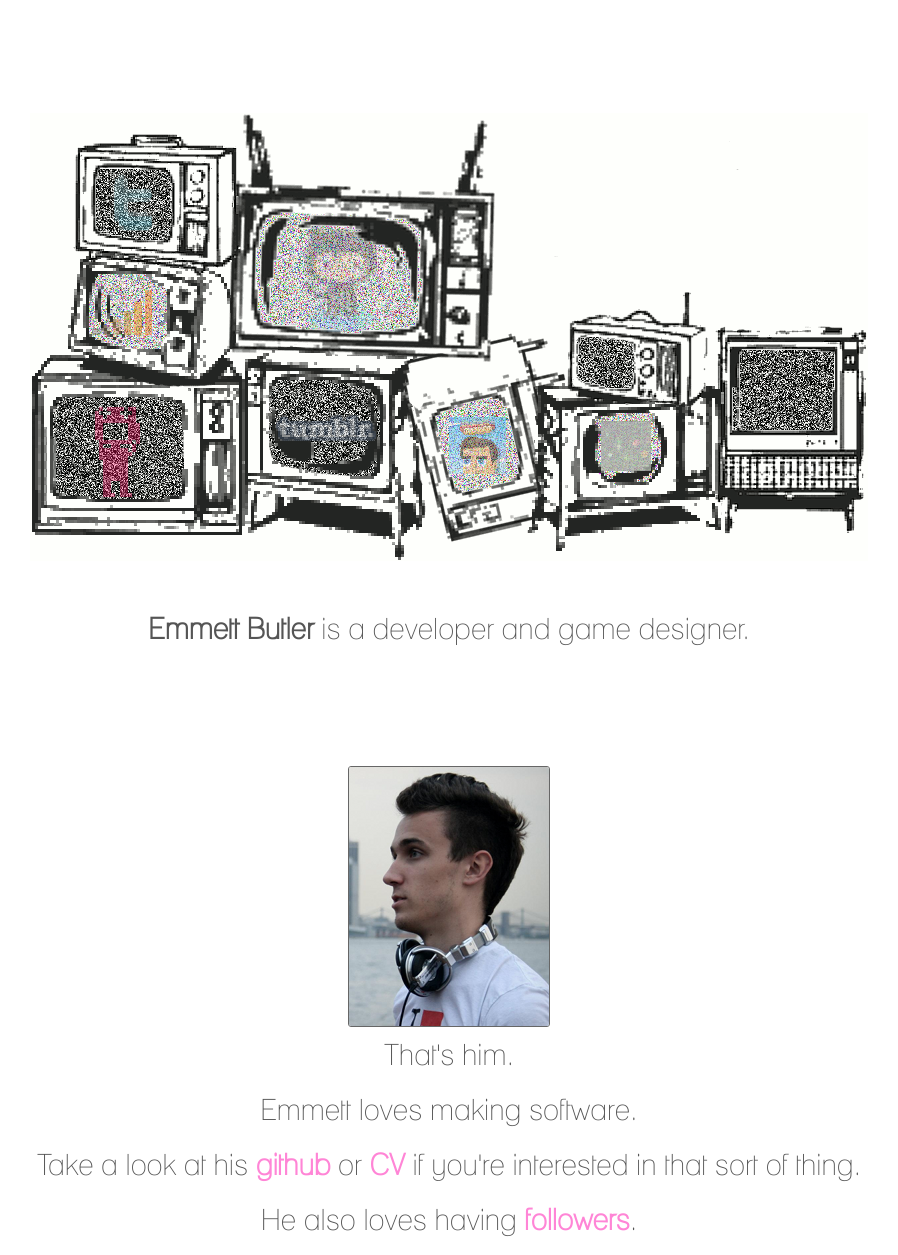
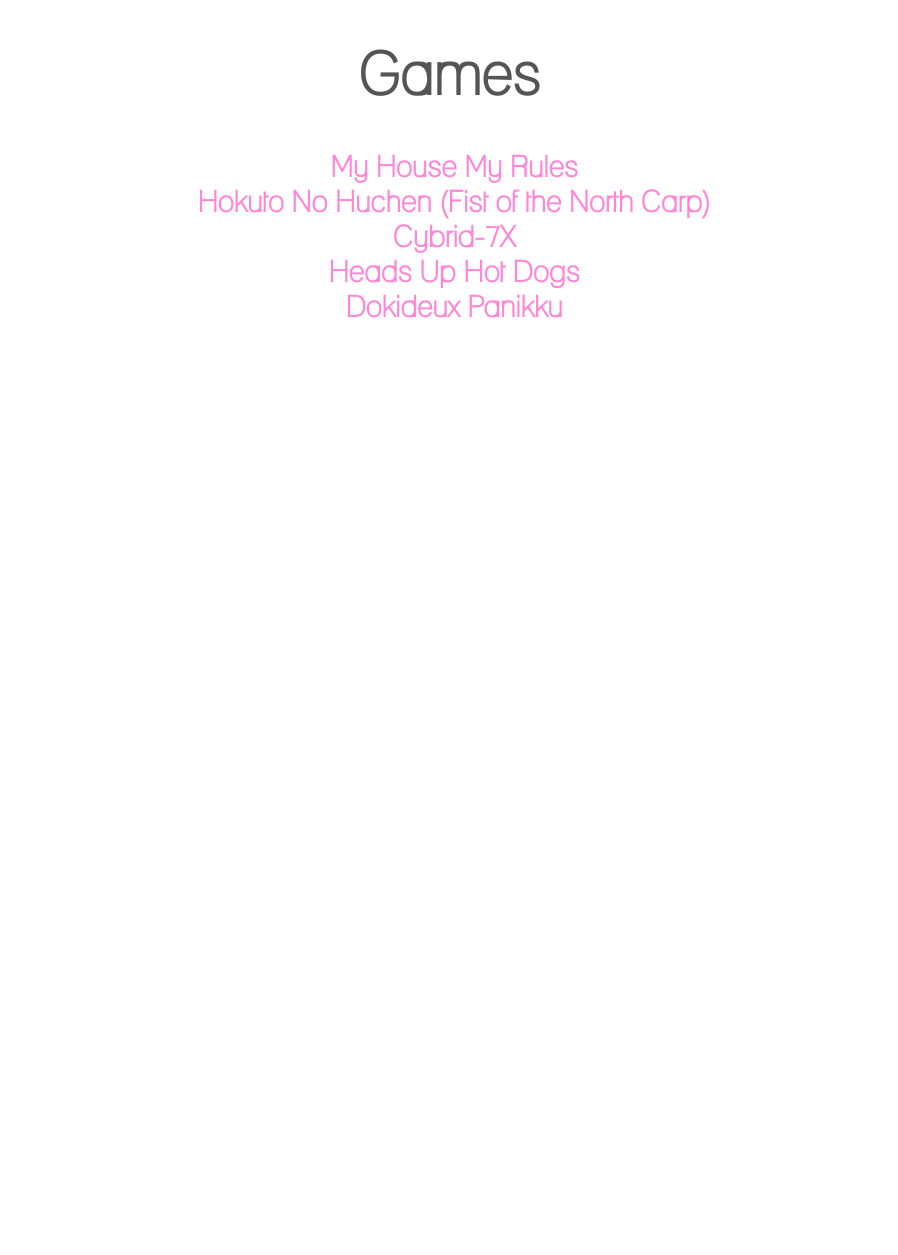
Before and after one commit to emmettbutler/emmettbutler.com, a PHP site: page /games/index.html in a window 1280 px wide. Shown: the whole page, without its empty margins (191-1089 px from the left). After the commit the page ends 318 px from the top, so only its background shows below. Run offline with PHP 8.4, Linux system fonts and the light colour scheme; some libraries are stand-ins or nearby versions.

Commit message:
add games section

```diff
--- /dev/null
+++ b/games/index.html
@@ -0,0 +1,60 @@
+<!DOCTYPE html>
+
+<html>
+<head>
+    <title>Emmett Butler: Games</title>
+    <meta name="author" content="Emmett Butler for http://emmettbutler.com"/>
+    <meta name="keywords" content="Emmett,Butler,web,programmer,music,technology,computer,science,programming"/>
+    <meta http-equiv="Content-Type" content="text/html; charset=UTF-8" />
+    <meta http-equiv="X-UA-Compatible" content="IE=7" />
+
+    <meta property="og:title" content="Emmett Butler's Games Page" />
+    <meta property="og:image" content="http://emmettbutler.com/static/img/head.png" />
+    <meta property="og:url" content="http://emmettbutler.com/games" />
+
+    <link href="favicon.ico" rel="shortcut icon" type="image/ico" />
+    <link rel="stylesheet" href="../style.css"/>
+
+    <script type="text/javascript" src="http://use.typekit.com/bqi7maz.js"></script>
+    <script type="text/javascript">try{Typekit.load();}catch(e){}</script>
+
+    <!--[if IE]>
+    <script src="http://html5shiv.googlecode.com/svn/trunk/html5.js"></script>
+    <![endif]-->
+<script type="text/javascript">
+
+  var _gaq = _gaq || [];
+  _gaq.push(['_setAccount', 'UA-31901471-1']);
+  _gaq.push(['_trackPageview']);
+
+  (function() {
+    var ga = document.createElement('script'); ga.type = 'text/javascript'; ga.async = true;
+    ga.src = ('https:' == document.location.protocol ? 'https://ssl' : 'http://www') + '.google-analytics.com/ga.js';
+    var s = document.getElementsByTagName('script')[0]; s.parentNode.insertBefore(ga, s);
+  })();
+
+</script>
+</head>
+<body>
+    <div id="games-wrapper">
+        <h1>Games</h1>
+        <ul>
+            <li>
+                <a href="myrules.html">My House My Rules</a>
+            </li>
+            <li>
+                <a href="fishing.html">Hokuto No Huchen (Fist of the North Carp)</a>
+            </li>
+            <li>
+                <a href="cybrid.html">Cybrid-7X</a>
+            </li>
+            <li>
+                <a href="http://headsuphotdogs.com">Heads Up Hot Dogs</a>
+            </li>
+            <li>
+                <a href="http://emmettbutler.com/dokideux">Dokideux Panikku</a>
+            </li>
+        </ul>
+    </div>
+</body>
+</html>
--- a/index.html
+++ b/index.html
@@ -2,11 +2,16 @@
 
 <html>
 <head>
-    <title>Emmett Butler: Programmer, Musician, Person</title>
+    <title>Emmett Butler</title>
     <meta name="author" content="Emmett Butler for http://emmettbutler.com"/>
-    <meta name="keywords" content="Emmett,Butler,web,design,programmer,music,drawing,NYU,technology,computer,science,programming"/>
+    <meta name="keywords" content="Emmett,Butler,web,programmer,music,technology,computer,science,programming"/>
     <meta http-equiv="Content-Type" content="text/html; charset=UTF-8" />
     <meta http-equiv="X-UA-Compatible" content="IE=7" />
+
+    <meta property="og:title" content="Emmett Butler's Personal Site" />
+    <meta property="og:image" content="http://emmettbutler.com/static/img/head.png" />
+    <meta property="og:url" content="http://emmettbutler.com" />
+
     <link href="favicon.ico" rel="shortcut icon" type="image/ico" />
     <link rel="stylesheet" href="style.css"/>
 
@@ -36,9 +41,6 @@
             <a target="_blank" class="imgwrapper showhide" id="twitter" href="http://twitter.com/emmett9001">
                 <span>twitter</span>
             </a>
-            <a target="_blank" class="imgwrapper showhide" id="headsup" href="http://headsuphotdogs.com">
-                <span>headsup</span>
-            </a>
             <a target="_blank" class="imgwrapper showhide" id="careers" href="http://careers.stackoverflow.com/emmett9001">
 
                 <span>facebook</span>
@@ -49,8 +51,8 @@
             <a target="_blank" class="imgwrapper showhide" id="graphics" href="graphics">
                 <span>graphics</span>
             </a>
-            <a target="_blank" class="imgwrapper showhide" id="game" href="http://emmettbutler.com/dokideux">
-                <span>dokideux</span>
+            <a target="_blank" class="imgwrapper showhide" id="game" href="http://emmettbutler.com/games">
+                <span>games</span>
             </a>
             <a target="_blank" class="imgwrapper showhide" id="tumblr" href="http://emmett9001.tumblr.com">
                 <span>tumblr</span>
--- a/style.css
+++ b/style.css
@@ -1,6 +1,14 @@
 @font-face {
     font-family: jalane;
     src: url(static/fonts/lane.ttf);
+}
+
+ul li {
+    list-style: none;
+}
+
+a {
+    text-decoration: none;
 }
 
 body {
@@ -51,7 +59,7 @@ body {
     width: 70px;
     height: 64px;
     display: block;
-    top: 613;
+    top: 556;
     left: 68;
 }
 
@@ -177,7 +185,7 @@ body {
     font-weight: normal;
 }
 
-#text a {
+a {
     text-decoration: none;
     color: #FF85D6;
     font-weight: bold;
@@ -206,3 +214,19 @@ body {
     -webkit-border-radius: 3px;
     -moz-border-radius: 3px;
 }
+
+#games-wrapper {
+    width: 900px;
+    margin-left: auto;
+    margin-right: auto;
+    text-align: center;
+}
+
+#games-wrapper ul {
+    margin-left: -30px;
+}
+
+#games-wrapper p {
+    text-align: left;
+    font-size: 13pt;
+}
```
Also changed, not shown: games/cybrid.html (added, +51 -0 lines), games/fishing.html (added, +52 -0 lines), games/myrules.html (added, +52 -0 lines), 2 other files.
